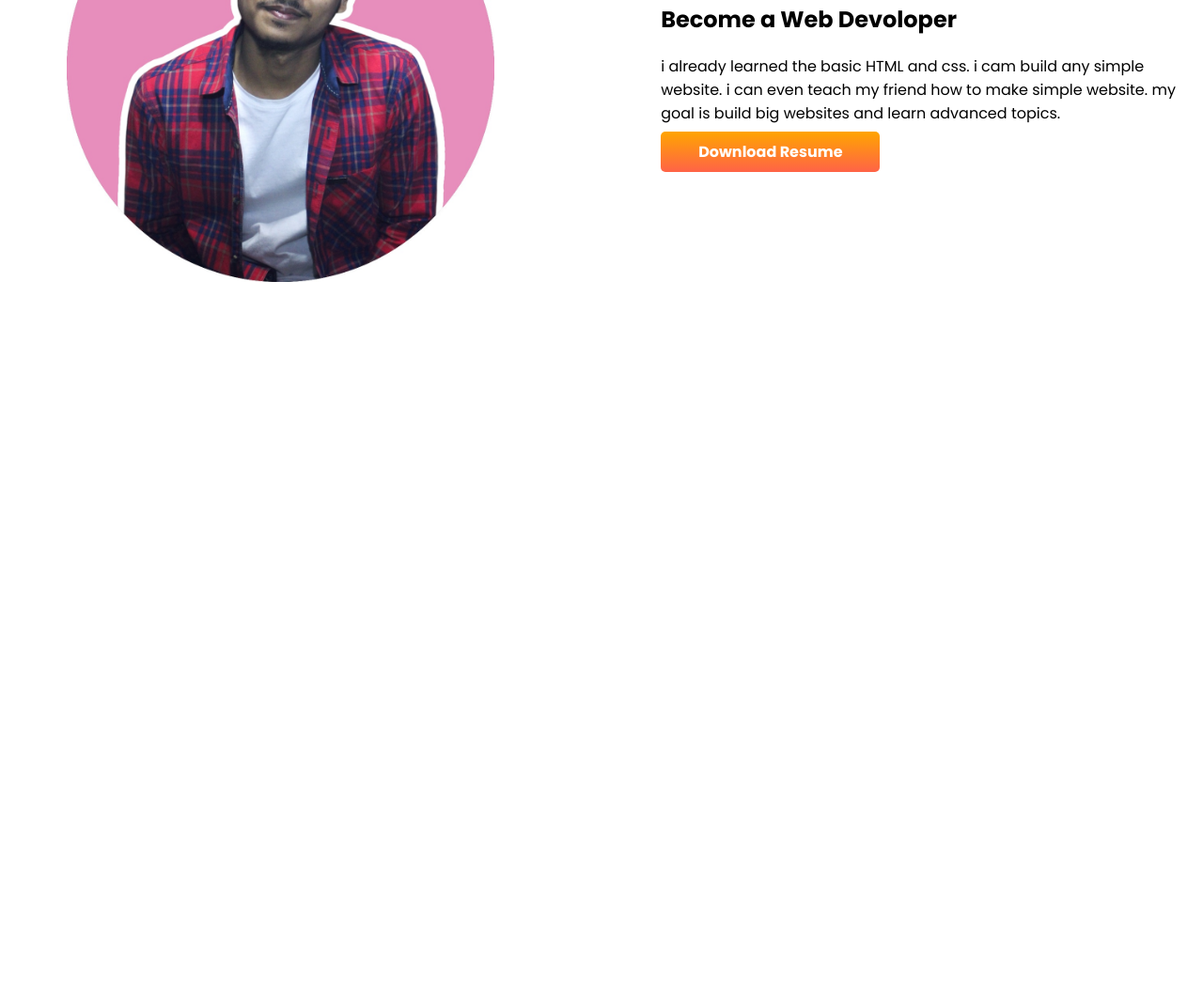
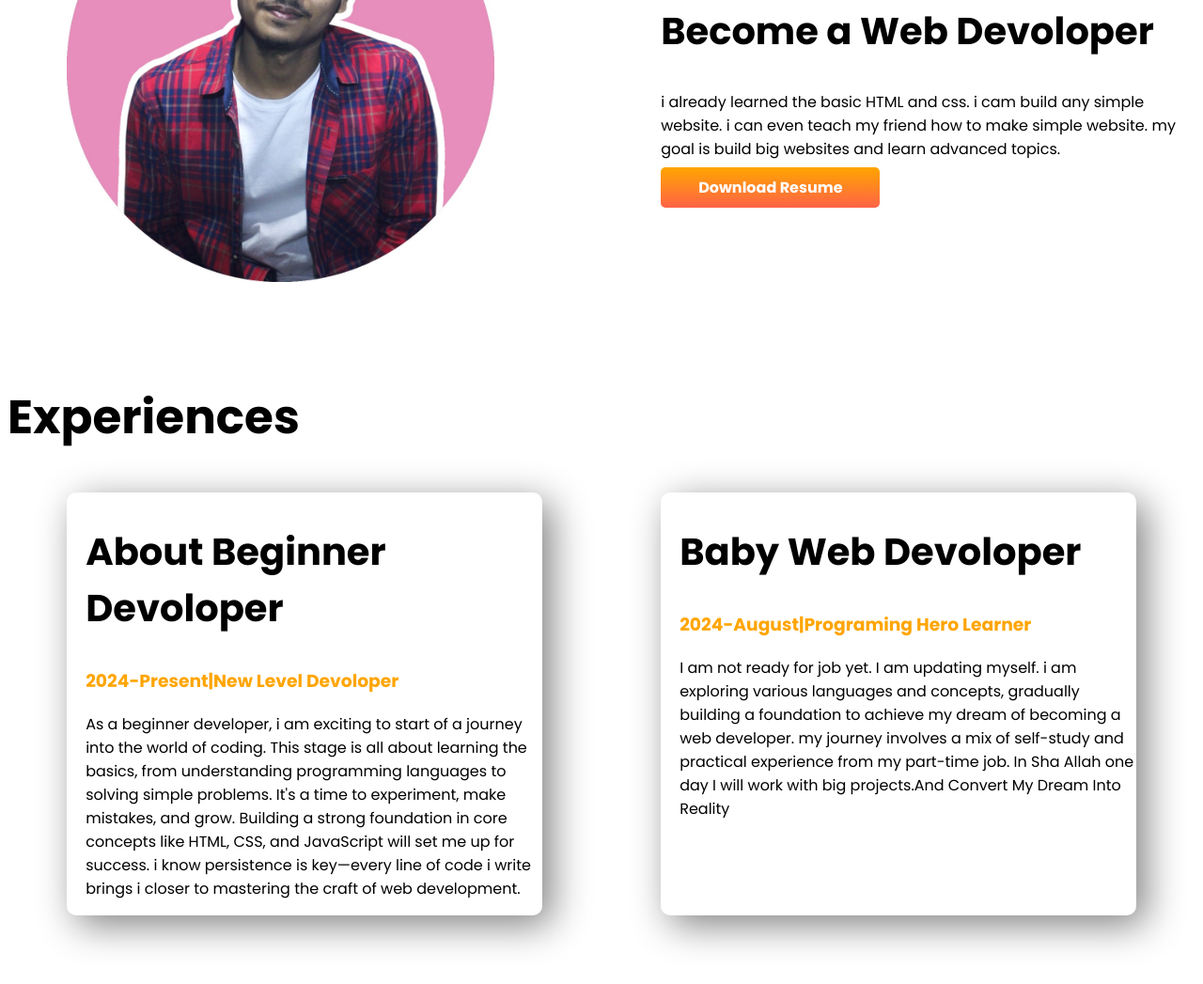
Before and after one commit to khayerhossain/devoloper-fortpolio, a plain HTML site: page index.html in a window 1280 px wide. Shown: the part 801-1848 px from the top of the page at 94% size. Before the commit the page ends 1208 px from the top, so only its background shows below. Drawn offline with Linux system fonts and the light colour scheme.

Commit message:
almost done

```diff
--- a/index.html
+++ b/index.html
@@ -14,7 +14,7 @@
 </head>
 
 <body>
-    <section>
+    <section class="top-banner flexible-container">
         <div class="half-width">
             <h1>welcome to</h1>
             <h1><span class="orange-color">khayer hossain</span> world!</h1>
@@ -29,7 +29,7 @@
             <img src="IMG_3965.JPG" alt="">
         </div>
     </section>
-    <section class="dream-big">
+    <section class="dream-big flexible-container">
         <div class="half-width">
             <img src="Photoroom_20240812_200739.jpg" alt="">
         </div>
@@ -40,8 +40,35 @@
                 i can even teach my friend how to make simple website.
                 my goal is build big websites and learn advanced topics.</p>
             <a class="link-button" target="-blank" href="">Download Resume</a>
-
         </div>
+    </section>
+    <section class="experience-area">
+        <h1>Experiences</h1>
+        <div class="flexible-container">
+            <div id="web.dev" class="experience-item">
+                <h2>About Beginner Devoloper</h2>
+                <h3 class="orange-color">2024-Present|New Level Devoloper</h3>
+                <p>As a beginner developer, i am exciting to start of a journey into the world of coding. This stage
+                    is
+                    all about learning the basics, from understanding programming languages to solving simple
+                    problems.
+                    It's a time to experiment, make mistakes, and grow. Building a strong foundation in core
+                    concepts
+                    like HTML, CSS, and JavaScript will set me up for success. i know persistence is key—every line
+                    of
+                    code i write brings i closer to mastering the craft of web development.</p>
+            </div>
+            <div id="full-stack" class="experience-item">
+                <h2>Baby Web Devoloper</h2>
+                <h3 class="orange-color">2024-August|Programing Hero Learner</h3>
+                <p>I am not ready for job yet. I am updating myself. i am exploring various languages and concepts,
+                    gradually building a foundation to achieve my dream of becoming a web developer. my journey involves
+                    a mix of self-study and practical experience from my part-time job. In Sha Allah one day I will work
+                    with big
+                    projects.And Convert My Dream Into Reality</p>
+            </div>
+        </div>
+    </section>
     </section>
 </body>
 
--- a/style.css
+++ b/style.css
@@ -6,11 +6,15 @@ h1 {
     font-size: 50px;
 }
 
+h2 {
+    font-size: 40px;
+}
+
 .orange-color {
     color: orange;
 }
 
-section {
+.flexible-container {
     display: flex;
     margin-bottom: 100px;
 }
@@ -29,6 +33,15 @@ section {
     border-radius: 5px;
 }
 
+.experience-item {
+    width: 40%;
+    margin-left: 5%;
+    margin-right: 5%;
+    padding-left: 20px;
+    border-radius: 10px;
+    box-shadow: 10px 10px 40px gray;
+}
+
 .half-width img {
     width: 80%;
 }
```
